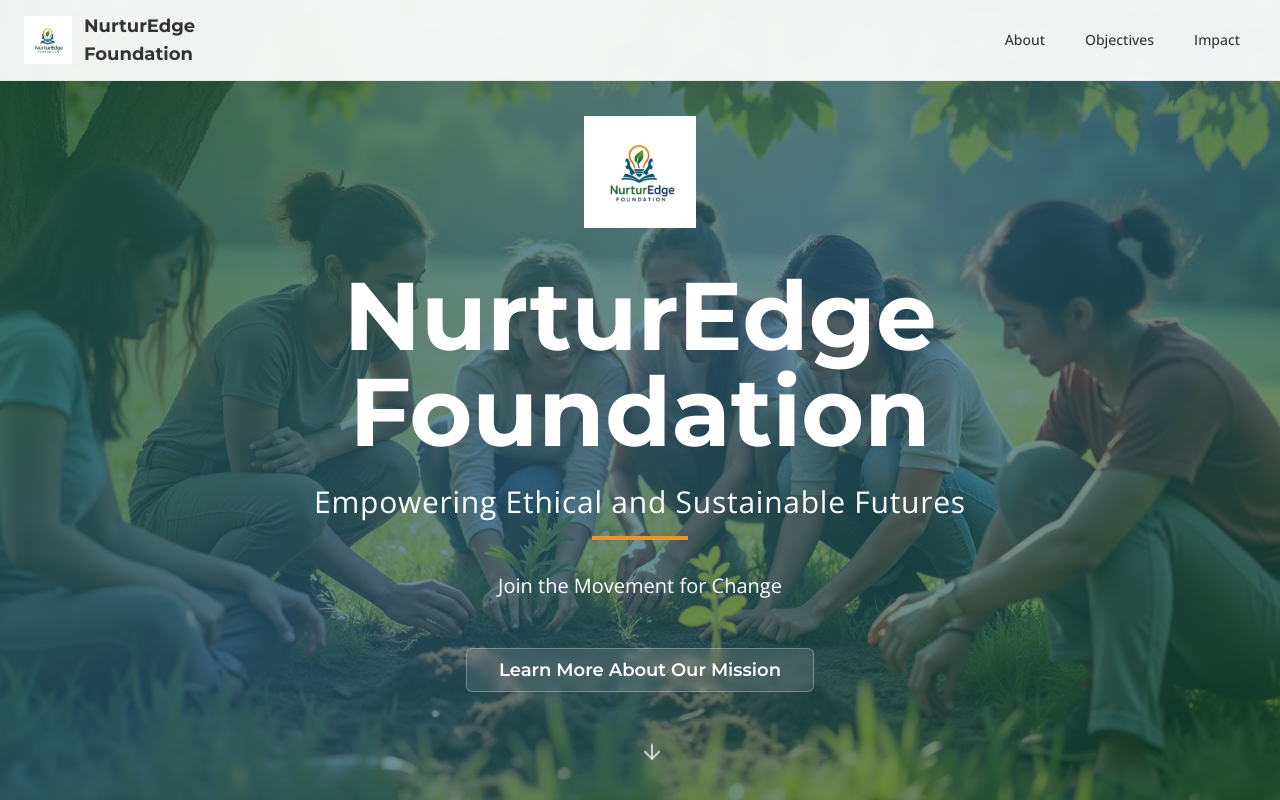
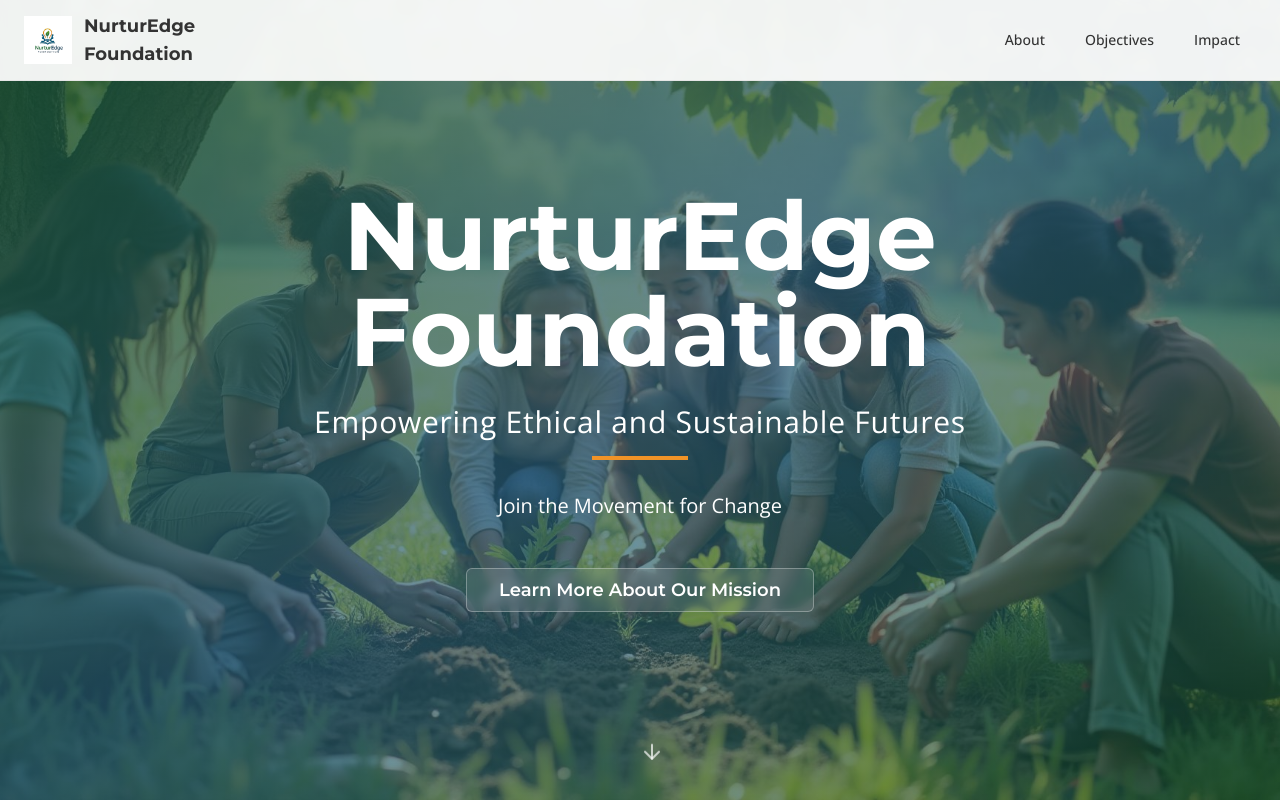
Before and after one commit to rujjwl/nurturedge-roots-grow, a React (Vite) app: page / in a window 1280 px wide. Shown: the top 800 px of the page. Built offline with nearby package versions, Linux system fonts and the light colour scheme.

Commit message:
Remove hero logo

```diff
--- a/src/components/Hero.tsx
+++ b/src/components/Hero.tsx
@@ -17,15 +17,6 @@ const Hero = () => {
 
       {/* Hero Content */}
       <div className="relative z-10 max-w-4xl mx-auto px-6 text-center text-white">
-        <div className="mb-8">
-          <div className="h-24 md:h-32 mx-auto mb-6 flex items-center justify-center">
-            <img
-              src="/lovable-uploads/3be6a7ea-3293-415c-8610-d761d7d52a0f.png"
-              alt="NurturEdge Foundation Logo"
-              className="h-20 md:h-28 w-auto"
-            />
-          </div>
-        </div>
         <h1 className="font-montserrat font-bold text-5xl md:text-7xl lg:text-8xl mb-6 leading-tight">
           NurturEdge Foundation
         </h1>
```
